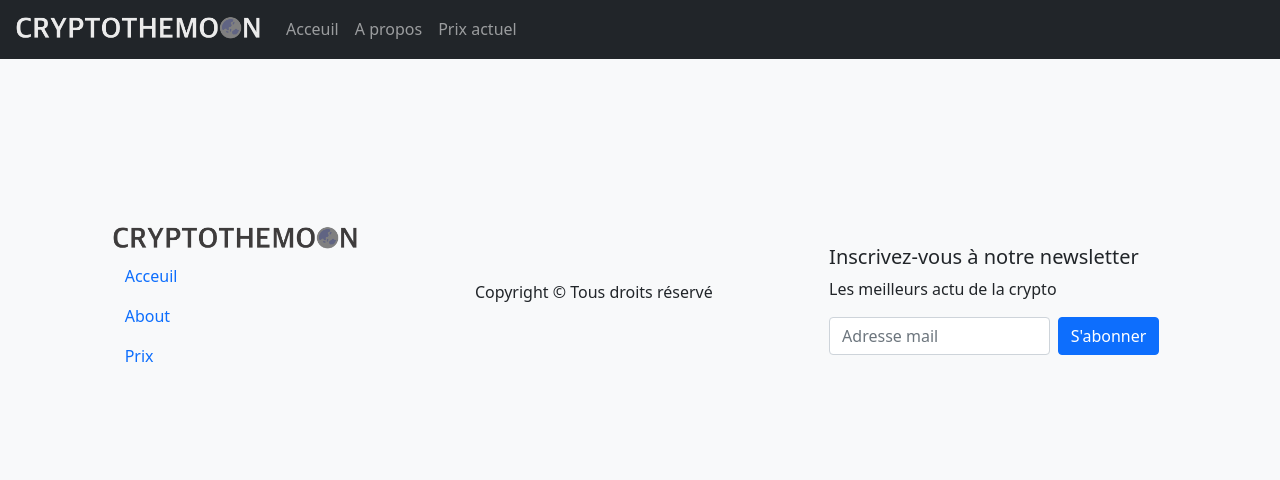
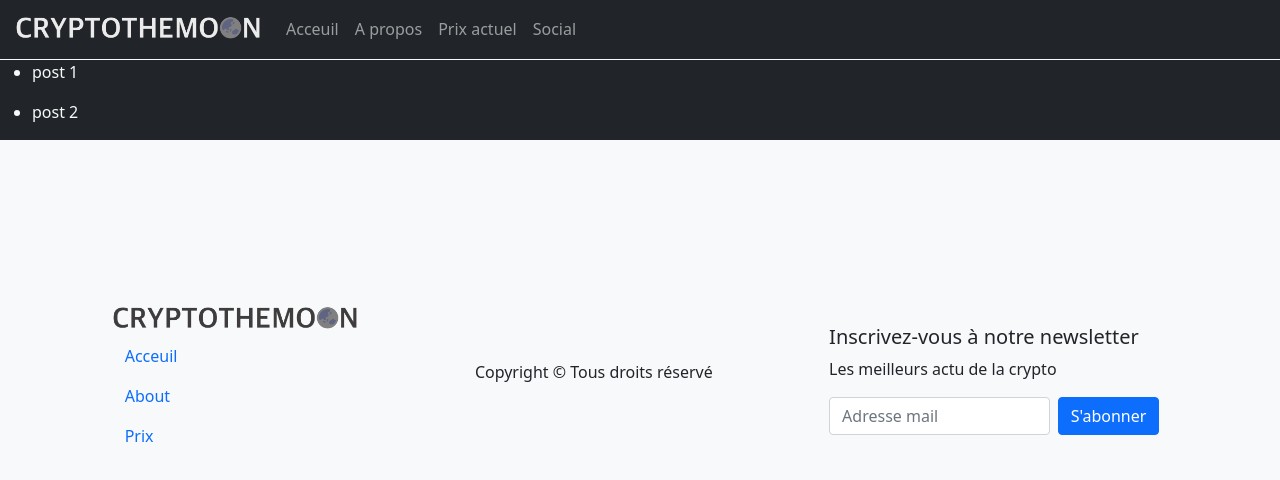
Before and after one commit to AM-devv/vueappcrypto, a Vue app: page /social in a window 1280 px wide. Shown: the top 480 px of the page. Built offline with nearby package versions, Linux system fonts and the light colour scheme.

Commit message:
Router + ajout social et 404

```diff
--- a/src/App.vue
+++ b/src/App.vue
@@ -19,6 +19,9 @@
             <li class="nav-item">
               <router-link class="nav-link" :to="{ name: 'prix' }">Prix actuel</router-link>
             </li>
+            <li class="nav-item">
+              <router-link class="nav-link" :to="{ name: 'social' }">Social</router-link>
+            </li>
           </ul>
         </div>
       </div>
--- a/src/router/index.js
+++ b/src/router/index.js
@@ -1,7 +1,10 @@
 import { createRouter, createWebHistory } from 'vue-router'
 import HomeView from '../views/HomeView.vue'
+import AboutView from '../views/AboutView.vue'
 import CoinInfo from '../views/CoinInfo.vue'
 import Prix from '../views/Prix.vue'
+import Social from '../views/Social.vue'
+import NotFound from '../views/NotFound.vue'
 
 const router = createRouter({
   history: createWebHistory(import.meta.env.BASE_URL),
@@ -14,10 +17,7 @@ const router = createRouter({
     {
       path: '/about',
       name: 'about',
-      // route level code-splitting
-      // this generates a separate chunk (About.[hash].js) for this route
-      // which is lazy-loaded when the route is visited.
-      component: () => import('../views/AboutView.vue')
+      component: AboutView
     },
     {
       path: '/coins/:id',
@@ -29,6 +29,16 @@ const router = createRouter({
       path: '/prix',
       name: 'prix',
       component: Prix,
+    },
+    {
+      path: '/social',
+      name: 'social',
+      component: Social,
+    },
+    {
+      path: '/:pathMatch(.*)*',
+      name: 'notfound',
+      component: NotFound,
     }
   ]
 })
--- a/src/views/HomeView.vue
+++ b/src/views/HomeView.vue
@@ -1,8 +1,8 @@
 <template>
   <div class="row justify-content-center">
     <section class="col-md-10 row justify-content-between">
-      <h1 class="col-md-8">Bienvenu sur CRYPTOTHEMOON l'application web qui va vous simplifier la vie avec la cryptomonnaie</h1>
-      <img class="col-md-4" src="../assets/bob.png" alt="bob">
+      <h1 class="col-md-8">Bienvenu sur CRYPTOTHEMOON <br> l'application web qui va <br> vous simplifier la vie <br> avec la cryptomonnaie</h1>
+
     </section>
     <section class="col-md-10 row justify-content-between">
       <div class="card col-md-3 bg-light text-dark">
--- /dev/null
+++ b/src/views/NotFound.vue
@@ -0,0 +1,8 @@
+<template>
+    <div>
+        <div class="vh-100">
+          <iframe src='https://my.spline.design/roomrelaxingcopy-b94b4c804196f6543722abd0fe97db6e/' frameborder='0' width='100%' height='100%'></iframe>
+        </div>
+
+    </div>
+</template>
--- /dev/null
+++ b/src/views/Social.vue
@@ -0,0 +1,49 @@
+<template>
+    <div>
+        <ul v-for="post in posts" :key="post.id">
+            <li>
+                {{ post.name }}
+            </li>
+        </ul>
+    </div>
+</template>
+
+<script>
+export default {
+    name: "Social",
+    components:{
+
+    },
+    data(){
+        return{
+            posts:[
+                {
+                    id:1,
+                    name:"post 1"
+                },
+                {
+                    id: 2,
+                    name:"post 2"
+                }
+            ]
+        }
+    },
+
+    created(){
+        //this.GetPost();
+        //setInterval(this.GetPost, 10000);
+    },
+
+    computed:{
+
+    },
+
+    methods:{
+        // GetPost(){
+        //     axios.get('')
+        //     .then((response) => {this.posts = response.data} ).catch(error => console.log(error));
+        // }
+    }
+
+}
+</script>
```
